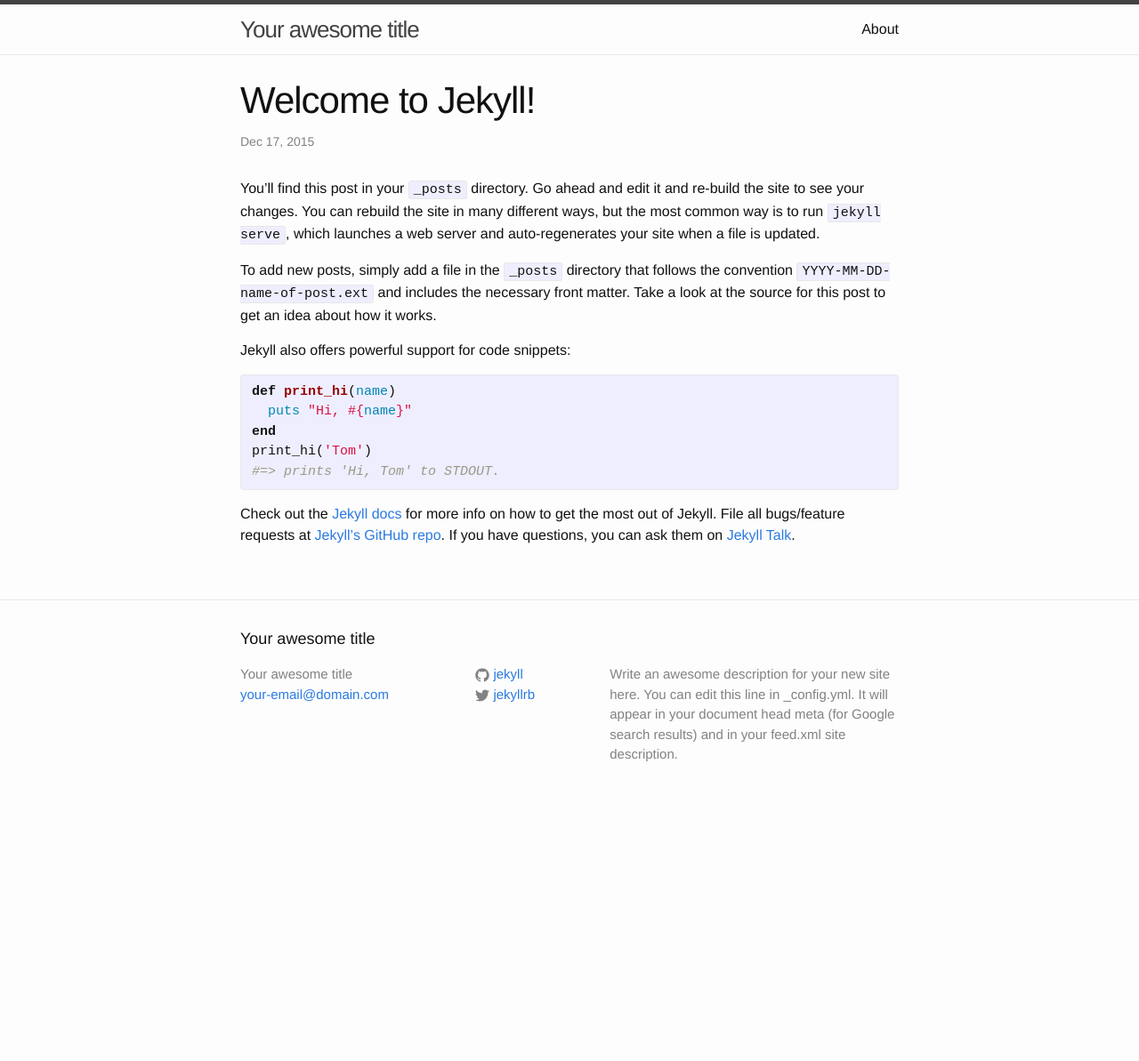
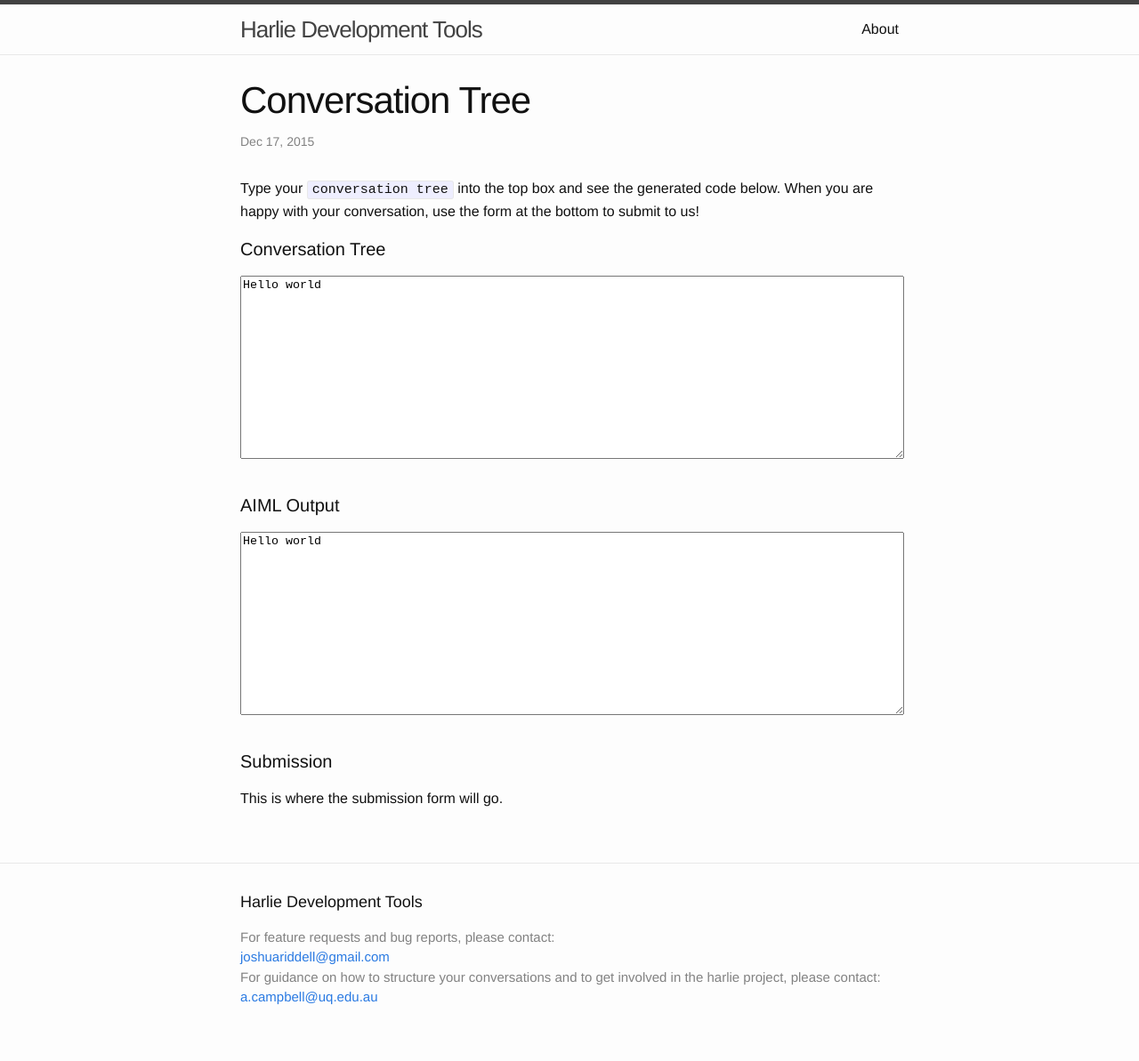
Before and after one commit to JoshuaRiddell/harley-parser, a Jekyll site: the page built from _posts/2015-12-17-welcome-to-jekyll.markdown, in a window 1280 px wide. Shown: the whole page at 89% size. Built offline with Jekyll 4.4.1, drawn with Linux system fonts in a browser that asks for light colours; before the commit the page ends 920 px from its top, so only the background shows below that.

Commit message:
Basic design for conversation tree parser

```diff
--- a/_config.yml
+++ b/_config.yml
@@ -6,16 +6,22 @@
 # 'jekyll serve'. If you change this file, please restart the server process.
 
 # Site settings
-title: Your awesome title
-email: your-email@domain.com
+title: Harlie Development Tools
+email: joshua.riddell@gmail.com
+
+dev_desc: "For feature requests and bug reports, please contact:"
+dev_email: joshuariddell@gmail.com
+linguist_desc: >
+  For guidance on how to structure your conversations and to get involved in
+  the harlie project, please contact:
+linguist_email: a.campbell@uq.edu.au
+
 description: > # this means to ignore newlines until "baseurl:"
-  Write an awesome description for your new site here. You can edit this
-  line in _config.yml. It will appear in your document head meta (for
-  Google search results) and in your feed.xml site description.
-baseurl: "" # the subpath of your site, e.g. /blog
-url: "http://yourdomain.com" # the base hostname & protocol for your site
-twitter_username: jekyllrb
-github_username:  jekyll
+  Some quick scripts developed to help with development of Harlie's
+  conversational abilities.
+baseurl: "/harley-parser" # the subpath of your site, e.g. /blog
+url: "http://joshuariddell.github.io" # the base hostname & protocol for your site
+github_username:  joshuariddell
 
 # Build settings
 markdown: kramdown
--- a/_includes/footer.html
+++ b/_includes/footer.html
@@ -7,31 +7,12 @@
     <div class="footer-col-wrapper">
       <div class="footer-col footer-col-1">
         <ul class="contact-list">
-          <li>{{ site.title }}</li>
-          <li><a href="mailto:{{ site.email }}">{{ site.email }}</a></li>
+          <li>{{ site.dev_desc }}</li>
+          <li><a href="mailto:{{ site.dev_email }}">{{ site.dev_email }}</a></li>
+          <li>{{ site.linguist_desc }}</li>
+          <li><a href="mailto:{{ site.linguist_email }}">{{ site.linguist_email }}</a></li>
         </ul>
       </div>
-
-      <div class="footer-col footer-col-2">
-        <ul class="social-media-list">
-          {% if site.github_username %}
-          <li>
-            {% include icon-github.html username=site.github_username %}
-          </li>
-          {% endif %}
-
-          {% if site.twitter_username %}
-          <li>
-            {% include icon-twitter.html username=site.twitter_username %}
-          </li>
-          {% endif %}
-        </ul>
-      </div>
-
-      <div class="footer-col footer-col-3">
-        <p>{{ site.description }}</p>
-      </div>
-    </div>
 
   </div>
 
--- /dev/null
+++ b/_includes/parser.html
@@ -0,0 +1,27 @@
+<script type="text/javascript">
+
+var HEADER = "<?xml version=\"1.0\" encoding=\"UTF-8\"?>\n<aiml version=\"1.0\">\n\n<!-- {{ topic }} topic -->\n\n";
+var CATEGORY = "<category>\n{{ arguments }}\n</category>";
+
+var CAT_ARGS = [
+
+];
+
+console.log(HEADER);
+
+console.log("hello world");
+
+</script>
+
+<h4> Conversation Tree </h4>
+
+<textarea id="userInput" class="user-input">Hello world</textarea>
+
+<h4> AIML Output </h4>
+
+<textarea id="userInput" class="user-input">Hello world</textarea>
+
+<h4> Submission </h4>
+<p>
+This is where the submission form will go.
+</p>
--- a/_posts/2015-12-17-welcome-to-jekyll.markdown
+++ b/_posts/2015-12-17-welcome-to-jekyll.markdown
@@ -1,25 +1,10 @@
 ---
 layout: post
-title:  "Welcome to Jekyll!"
+title:  "Conversation Tree"
 date:   2015-12-17 21:58:03 +1000
 categories: jekyll update
+summary: Use this to create basic AIML constructs. This is a quick and easy way to get a
 ---
-You’ll find this post in your `_posts` directory. Go ahead and edit it and re-build the site to see your changes. You can rebuild the site in many different ways, but the most common way is to run `jekyll serve`, which launches a web server and auto-regenerates your site when a file is updated.
+Type your `conversation tree` into the top box and see the generated code below. When you are happy with your conversation, use the form at the bottom to submit to us!
 
-To add new posts, simply add a file in the `_posts` directory that follows the convention `YYYY-MM-DD-name-of-post.ext` and includes the necessary front matter. Take a look at the source for this post to get an idea about how it works.
-
-Jekyll also offers powerful support for code snippets:
-
-{% highlight ruby %}
-def print_hi(name)
-  puts "Hi, #{name}"
-end
-print_hi('Tom')
-#=> prints 'Hi, Tom' to STDOUT.
-{% endhighlight %}
-
-Check out the [Jekyll docs][jekyll-docs] for more info on how to get the most out of Jekyll. File all bugs/feature requests at [Jekyll’s GitHub repo][jekyll-gh]. If you have questions, you can ask them on [Jekyll Talk][jekyll-talk].
-
-[jekyll-docs]: http://jekyllrb.com/docs/home
-[jekyll-gh]:   https://github.com/jekyll/jekyll
-[jekyll-talk]: https://talk.jekyllrb.com/
+{% include parser.html %}
--- a/_sass/_base.scss
+++ b/_sass/_base.scss
@@ -3,7 +3,7 @@
  */
 body, h1, h2, h3, h4, h5, h6,
 p, blockquote, pre, hr,
-dl, dd, ol, ul, figure {
+dl, dd, ol, ul, figure, input {
     margin: 0;
     padding: 0;
 }
@@ -13,7 +13,7 @@ dl, dd, ol, ul, figure {
 /**
  * Basic styling
  */
-body {
+body, input {
     font: $base-font-weight #{$base-font-size}/#{$base-line-height} $base-font-family;
     color: $text-color;
     background-color: $background-color;
@@ -32,9 +32,16 @@ body {
  */
 h1, h2, h3, h4, h5, h6,
 p, blockquote, pre,
-ul, ol, dl, figure,
+ul, ol, dl, figure, input,
 %vertical-rhythm {
     margin-bottom: $spacing-unit / 2;
+}
+
+/**
+ * Decrease spacing for h2 in post list
+ */
+h2 {
+    margin-bottom: 0;
 }
 
 
@@ -81,7 +88,7 @@ li {
 /**
  * Headings
  */
-h1, h2, h3, h4, h5, h6 {
+h1, h2, h3, h4, h5, h6, input {
     font-weight: $base-font-weight;
 }
 
--- a/_sass/_layout.scss
+++ b/_sass/_layout.scss
@@ -127,19 +127,10 @@
 }
 
 .footer-col-1 {
-    width: -webkit-calc(35% - (#{$spacing-unit} / 2));
-    width:         calc(35% - (#{$spacing-unit} / 2));
+    width: -webkit-calc(100% - (#{$spacing-unit} / 2));
+    width:         calc(100% - (#{$spacing-unit} / 2));
 }
 
-.footer-col-2 {
-    width: -webkit-calc(20% - (#{$spacing-unit} / 2));
-    width:         calc(20% - (#{$spacing-unit} / 2));
-}
-
-.footer-col-3 {
-    width: -webkit-calc(45% - (#{$spacing-unit} / 2));
-    width:         calc(45% - (#{$spacing-unit} / 2));
-}
 
 @include media-query($on-laptop) {
     .footer-col-1,
@@ -199,6 +190,11 @@
 /**
  * Posts
  */
+.backbutton {
+    margin-bottom: 10px;
+    padding: 3px;
+}
+
 .post-header {
     margin-bottom: $spacing-unit;
 }
@@ -211,6 +207,13 @@
     @include media-query($on-laptop) {
         font-size: 36px;
     }
+}
+
+.user-input {
+    width: 100%;
+    height: 200px;
+    resize: vertical;
+    margin-bottom: $spacing-unit;
 }
 
 .post-content {
```
Also changed, not shown: index.html (+4 -5 lines), js/parser.js (deleted), 9 other files.
